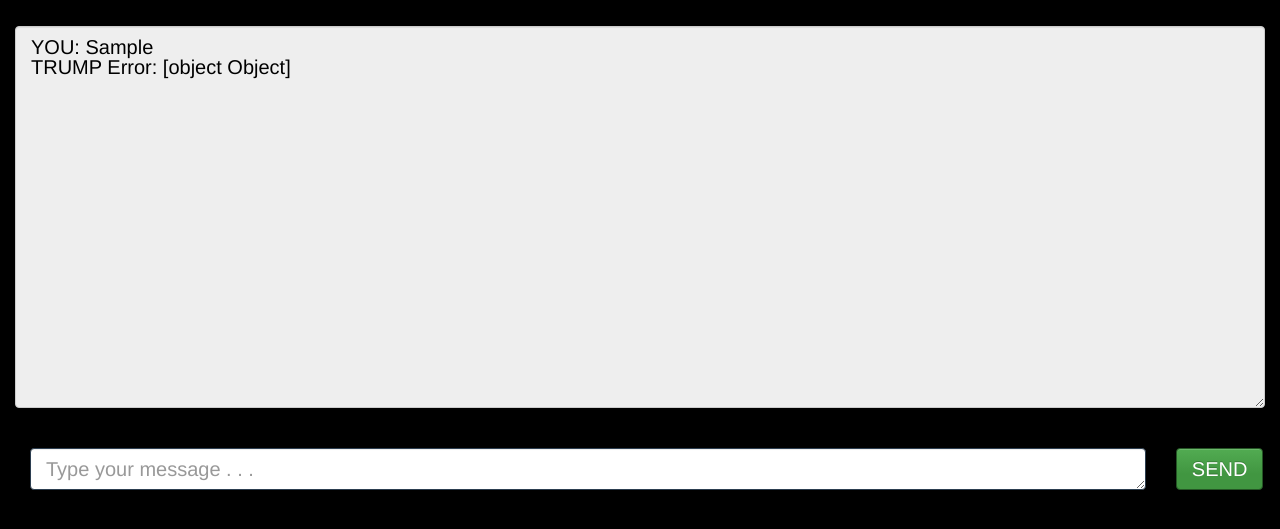
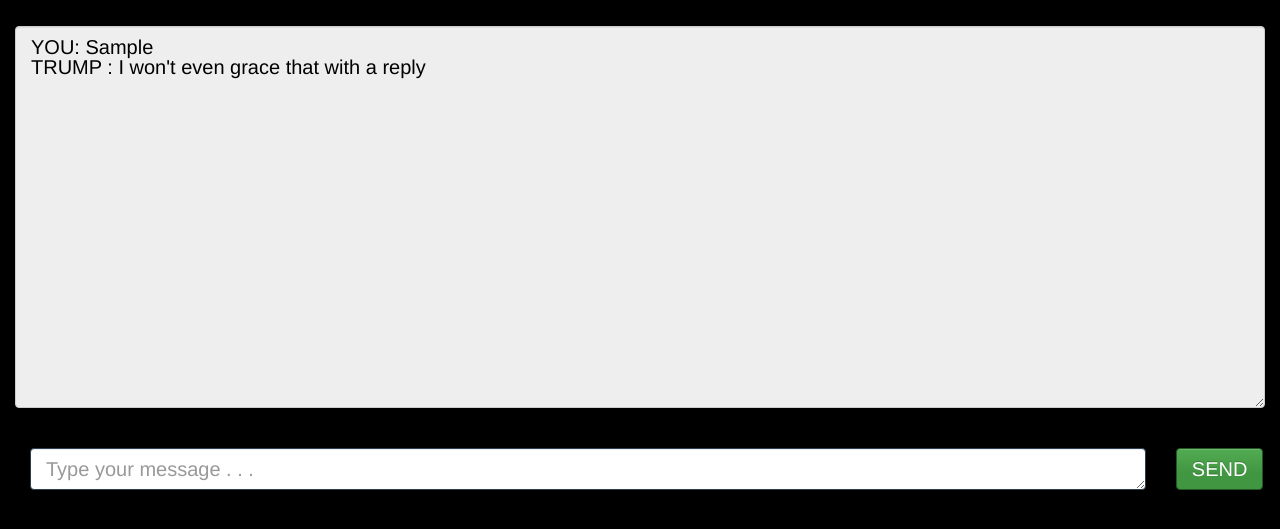
Before and after one commit to hagarwa3/chatbot, a plain HTML site: page index.html in a window 1280 px wide. Both pictures are taken after typing "Sample" into the empty fields and a click on the button "SEND". Shown: the part 79-608 px from the top of the page. Drawn offline with nearby package versions, Linux system fonts and the light colour scheme; no server answers.

Commit message:
error handling

```diff
--- a/index.html
+++ b/index.html
@@ -119,7 +119,7 @@ $(document).ready(function() {
 	  });
 
 	  request.fail(function( request, status, error ) {
-	    	 document.getElementById("outputmessages").value += 'TRUMP Error: '+request +'\n\n'
+	    	 document.getElementById("outputmessages").value += 'TRUMP : I won\'t even grace that with a reply'+'\n\n'
 	  });
 
 	  document.getElementById("inputclient").value = ""
```
